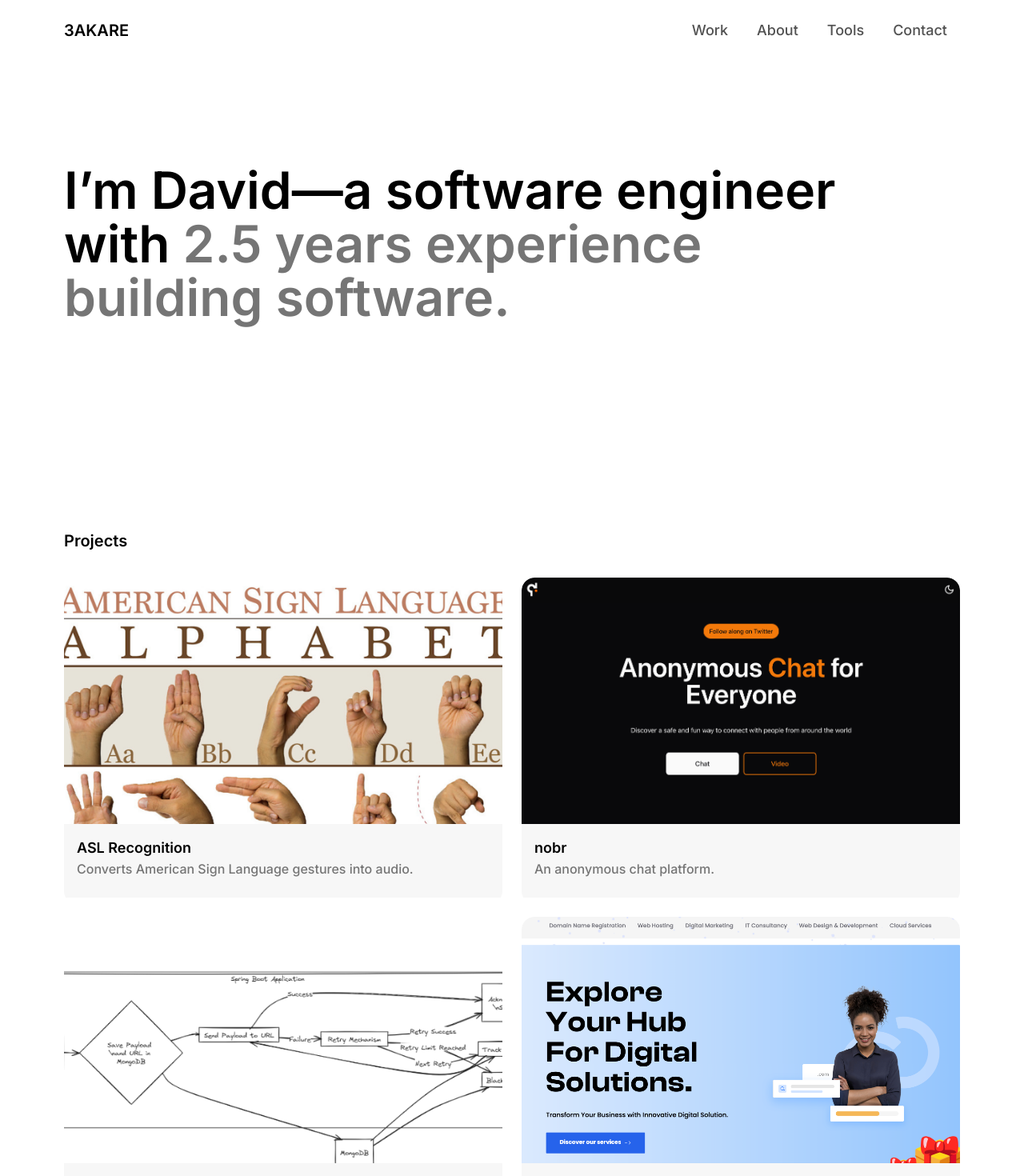
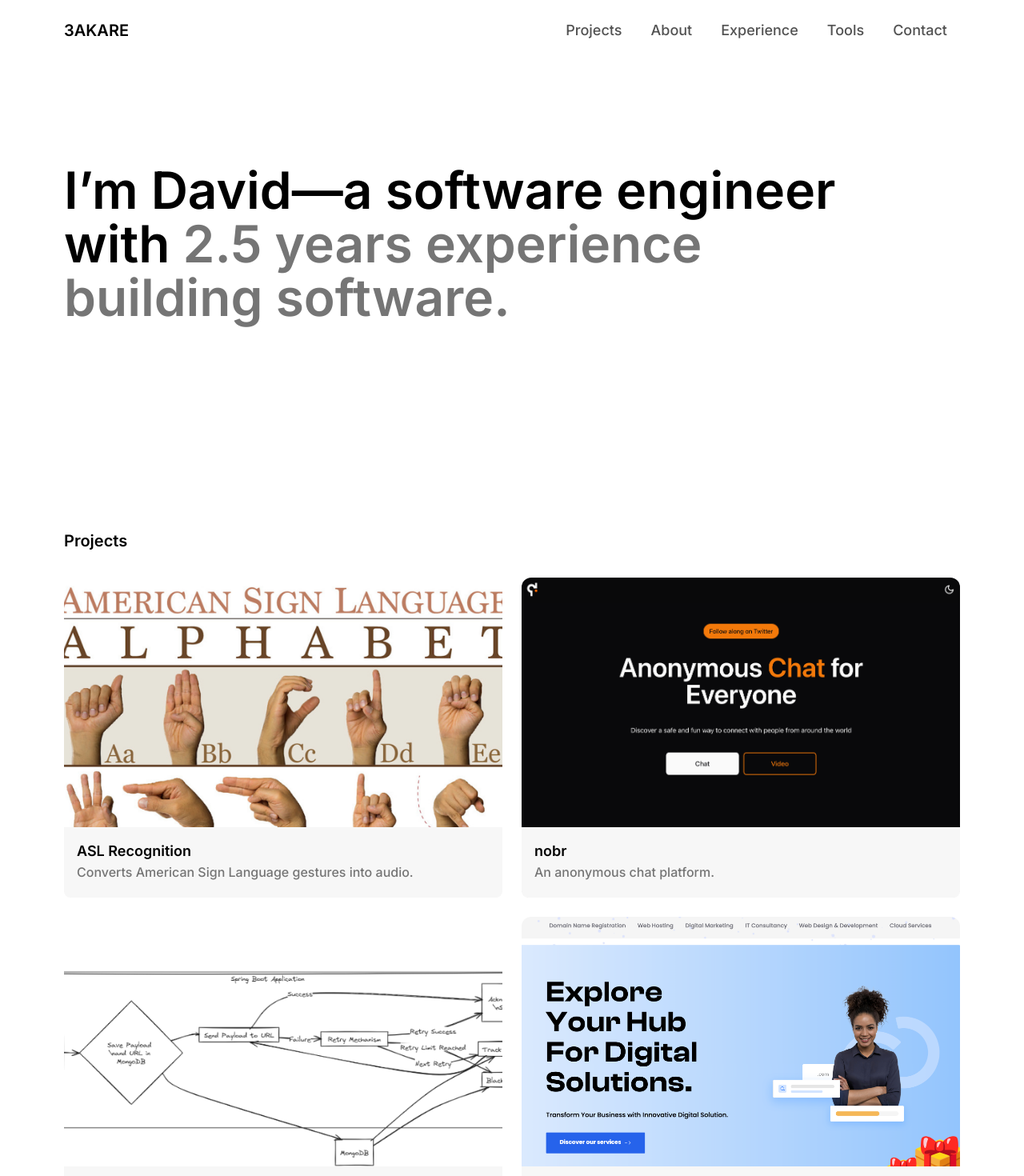
Before and after one commit to 3akare/portfolio, a Next.js app: page / in a window 1280 px wide. Shown: the top 1470 px of the page at 80% size. Built offline with nearby package versions, Linux system fonts and the light colour scheme.

Commit message:
chore: renamed work to projects across website

```diff
--- a/src/app/components/About.tsx
+++ b/src/app/components/About.tsx
@@ -4,12 +4,10 @@ export default function About(){
             id={"about"}
             className="container mx-auto max-w-[90rem] py-[80px] px-[40px] md:px-[64px] lg:py-[128px] lg:px-[80px]">
             <div className={"grid grid-cols-1 md:grid-cols-2 gap-x-6"}>
-                <h2 className="text-[24px] md:text-[30px] lg:text-[32px] font-semibold mb-8">About me</h2>
+                <h2 className="text-[24px] md:text-[30px] lg:text-[32px] font-semibold mb-8">About</h2>
                 <div className={"flex flex-col gap-12 text-lg md:text-xl"}>
                     <h3 className={"text-xl md:text-2xl"}>I’m David, a software engineer. I use programming languages like C, Java, Javascript, and Python (in that order based on my GitHub activity). I’ve spent about three years learning and working at software companies. Most of my time has been spent building web technologies because it’s the easiest entry point to software development. During this time, I’ve built software and even tried starting a few startups, though they didn’t always work out.</h3>
                     <p className={"text-lg md:text-xl text-[#333333] dark:text-[#cccccc]"}>I’ve only recently started my proper journey into embedded systems, inspired by my interest in understanding how silicon chips and tiny transistors power computers and the internet. I’m currently learning with the book Introduction to ARM Cortex-M Embedded Systems by Jonathan Valvano, which has been a great starting point. I’m also getting into quantum computing, which I find exciting and full of possibilities.</p>
-                    <p className={"text-lg md:text-xl text-[#333333] dark:text-[#cccccc]"}>Outside work, I enjoy Saturday mornings at my computer, learning something new and trying it out. I like anime (Dr. Stone is my favorite), I play chess (though I haven’t practiced in a while), and I use Neovim, by the way.
-                    </p>
                 </div>
             </div>
         </section>
--- a/src/app/components/Experience.tsx
+++ b/src/app/components/Experience.tsx
@@ -20,7 +20,7 @@ export default function Experience(){
         }
     ]
     return (
-        <section
+        <section id={"experience"}
             className="container mx-auto max-w-[90rem] py-[80px] px-[40px] md:px-[64px] lg:py-[128px] lg:px-[80px]">
             <div className={"grid grid-cols-1 md:grid-cols-2 gap-x-6"}>
                 <h2 className="text-[24px] md:text-[30px] lg:text-[32px] font-semibold mb-8">Experience</h2>
--- a/src/app/components/Footer.tsx
+++ b/src/app/components/Footer.tsx
@@ -6,9 +6,9 @@ export default function Footer(){
             className={"container mx-auto max-w-[90rem] py-[80px] px-[40px] md:px-[64px] lg:py-[128px] lg:px-[80px] flex flex-col gap-12 md:gap-0  md:flex-row justify-between items-center capitalize"}>
             <ul className={"flex flex-row gap-4 font-medium text-lg "}>
                 <li className={"dark:text-[#B8B8B8] text-[#525252]"}>
-                    <Link href={"./#work"}
+                    <Link href={"./#projects"}
                           className={"dark:hover:bg-[#212121] hover:bg-[#f7f7f7] py-[0.5rem] px-[1rem] transition-[background] duration-300 rounded-md"}>
-                        work
+                        Projects
                     </Link>
                 </li>
                 <li className={"dark:text-[#B8B8B8] text-[#525252]"}>
--- a/src/app/components/Header.tsx
+++ b/src/app/components/Header.tsx
@@ -29,15 +29,21 @@ export default function Header() {
                     </button>
                     <ul className={"flex-row gap-1 font-medium text-lg hidden md:flex"}>
                         <li className={"dark:text-[#B8B8B8] text-[#525252]"}>
-                            <Link href={"/#work"} className={"dark:hover:bg-[#212121] hover:bg-[#f7f7f7] py-[0.5rem] px-[1rem] transition-[background] duration-300 rounded-md"}>
-                                Work
+                            <Link href={"/#projects"} className={"dark:hover:bg-[#212121] hover:bg-[#f7f7f7] py-[0.5rem] px-[1rem] transition-[background] duration-300 rounded-md"}>
+                                Projects
                             </Link>
                         </li>
                         <li className={"dark:text-[#B8B8B8] text-[#525252]"}>
                             <Link href={"/#about"} className={"dark:hover:bg-[#212121] hover:bg-[#f7f7f7] py-[0.5rem] px-[1rem] transition-[background] duration-300 rounded-md"}>
                                 About
                             </Link>
-                        </li><li className={"dark:text-[#B8B8B8] text-[#525252]"}>
+                        </li>
+                        <li className={"dark:text-[#B8B8B8] text-[#525252]"}>
+                            <Link href={"/#experience"} className={"dark:hover:bg-[#212121] hover:bg-[#f7f7f7] py-[0.5rem] px-[1rem] transition-[background] duration-300 rounded-md"}>
+                                Experience
+                            </Link>
+                        </li>
+                        <li className={"dark:text-[#B8B8B8] text-[#525252]"}>
                             <Link href={"/#tools"} className={"dark:hover:bg-[#212121] hover:bg-[#f7f7f7] py-[0.5rem] px-[1rem] transition-[background] duration-300 rounded-md"}>
                                 Tools
                             </Link>
@@ -61,10 +67,11 @@ export default function Header() {
                     showMenu ? "translate-y-0" : "-translate-y-full"
                 }`}>
                 <ul className={"flex flex-col text-4xl gap-10 font-semibold justify-center"}>
-                    <li onClick={() => handleLinkClick("/#work")} className={`transition-opacity duration-300 ${showMenu ? "opacity-100 delay-700" : "opacity-0"}`}>Work</li>
-                    <li onClick={() => handleLinkClick("/#about")} className={`transition-opacity duration-300 ${showMenu ? "opacity-100 delay-700" : "opacity-0"}`}>About</li>
-                    <li onClick={() => handleLinkClick("/#tools")} className={`transition-opacity duration-300 ${showMenu ? "opacity-100 delay-700" : "opacity-0"}`}>Tools</li>
-                    <li onClick={() => handleLinkClick("/#contact")} className={`transition-opacity duration-300 ${showMenu ? "opacity-100 delay-700" : "opacity-0"}`}>Contact</li>
+                    <li onClick={() => handleLinkClick("/#projects")} className={`hover:cursor-pointer transition-opacity duration-300 ${showMenu ? "opacity-100 delay-700" : "opacity-0"}`}>Projects</li>
+                    <li onClick={() => handleLinkClick("/#about")} className={`hover:cursor-pointer transition-opacity duration-300 ${showMenu ? "opacity-100 delay-700" : "opacity-0"}`}>About</li>
+                    <li onClick={() => handleLinkClick("/#experience")} className={`hover:cursor-pointer transition-opacity duration-300 ${showMenu ? "opacity-100 delay-700" : "opacity-0"}`}>Experience</li>
+                    <li onClick={() => handleLinkClick("/#tools")} className={`hover:cursor-pointer transition-opacity duration-300 ${showMenu ? "opacity-100 delay-700" : "opacity-0"}`}>Tools</li>
+                    <li onClick={() => handleLinkClick("/#contact")} className={`hover:cursor-pointer transition-opacity duration-300 ${showMenu ? "opacity-100 delay-700" : "opacity-0"}`}>Contact</li>
                 </ul>
             </section>
         </>
--- a/src/app/components/Projects.tsx
+++ b/src/app/components/Projects.tsx
@@ -5,11 +5,11 @@ import Link from "next/link"
 
 export default function Projects() {
     return (
-        <section id={"work"}
+        <section id={"projects"}
                  className="container mx-auto max-w-[90rem] py-[80px] px-[40px] md:px-[64px] lg:py-[128px] lg:px-[80px]">
             <h2 className="text-xl font-semibold mb-8">Projects</h2>
             <div
-                className="grid grid-cols-1 md:grid-cols-2 gap-12 md:gap-6"
+                className="grid grid-cols-1 sm:grid-cols-2 gap-12 sm:gap-6"
                 style={{
                     gridTemplateRows: "repeat(auto-fit, minmax(0, 1fr))",
                 }}
@@ -17,11 +17,11 @@ export default function Projects() {
                 {projects.map(({data:{image, description, title, link}}, index) => {
                     return (
                         <div key={index}
-                             className="rounded-t-xl md:rounded-t-2xl relative bg-transparent hover:-translate-y-1 transition-transform duration-[500ms] max-h-[265px] md:max-h-[400px] overflow-clip">
+                             className="rounded-lg relative bg-transparent hover:-translate-y-1 transition-transform duration-[500ms] max-h-[265px] lg:max-h-[400px] overflow-clip">
                             <Link href={link}>
-                                <Image src={image} alt={description} className="w-full min-h-[165px] lg:min-h-[400px] h-full object-cover rounded-2xl" priority/>
+                                <Image src={image} alt={description} className="w-full min-h-[165px] lg:min-h-[400px] h-full object-cover rounded-xl" priority/>
                                 <div
-                                    className="p-4 relative w-full -top-[5.75rem] dark:bg-[rgb(26,26,26)] bg-[#f7f7f7] rounded-b-xl md:rounded-b-2xl">
+                                    className="p-4 relative w-full -top-[5.5rem] dark:bg-[rgb(26,26,26)] bg-[#f7f7f7] rounded-b-lg md:rounded-b-xl">
                                     <h3 className="text-base md:text-lg font-semibold">{title}</h3>
                                     <p className="text-sm lg:text-base h-10 font-medium text-[#757575] dark:text-[#999999]">{description}</p>
                                 </div>
--- a/src/app/components/Tools.tsx
+++ b/src/app/components/Tools.tsx
@@ -4,7 +4,7 @@ export default function Tools(){
             id={"tools"}
             className="container mx-auto max-w-[90rem] py-[80px] px-[40px] md:px-[64px] lg:py-[128px] lg:px-[80px]">
             <div className={"grid grid-cols-1 md:grid-cols-2 gap-x-6"}>
-                <h2 className="text-[24px] md:text-[30px] lg:text-[32px] font-semibold mb-8">Tools and Technologies</h2>
+                <h2 className="text-[24px] md:text-[30px] lg:text-[32px] font-semibold mb-8">Tools</h2>
                 <div className={"flex flex-col gap-12 text-lg md:text-xl"}>
                     <p className={"text-lg md:text-xl text-[#333333] dark:text-[#cccccc]"}>
                     C, Java, Javascript, Python, MySQL, MongoDB
--- a/src/app/page.tsx
+++ b/src/app/page.tsx
@@ -11,8 +11,8 @@ export default function Home() {
         <HeroSection/>
         <Projects/>
         <About/>
+        <Experience/>
         <Tools/>
-        <Experience/>
         <Banner/>
     </>
   );
```
